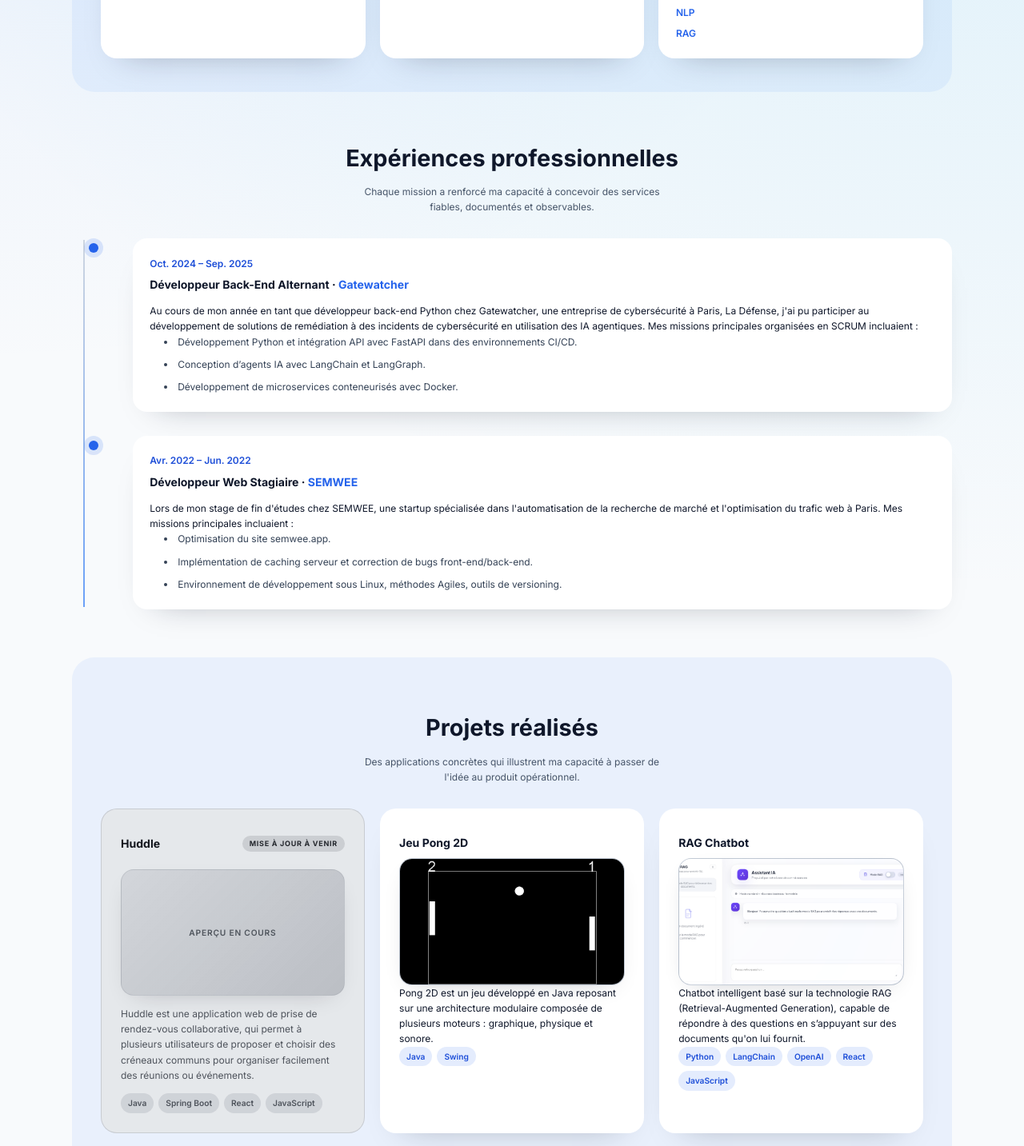
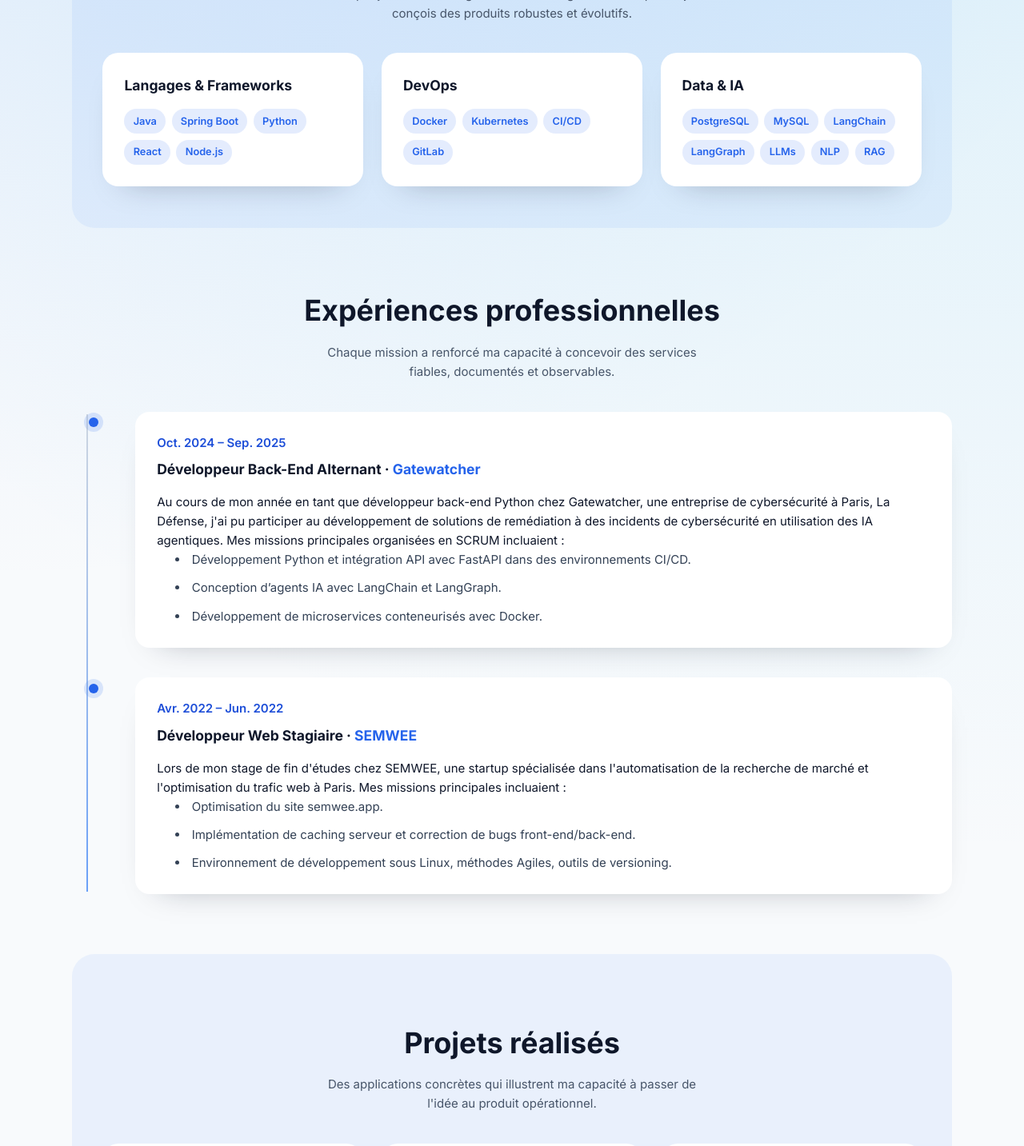
Before and after one commit to regixx20/portfolio, a React (Vite) app: page / in a window 1280 px wide. Shown: the part 960-2393 px from the top of the page at 80% size. Built offline with nearby package versions, Linux system fonts and the light colour scheme.

Commit message:
arrange portfolio

```diff
--- a/src/App.css
+++ b/src/App.css
@@ -1,5 +1,5 @@
 html {
-  font-size: 12px;
+  font-size: 15px;
 }
 
 .app-layout {
@@ -235,13 +235,18 @@ html {
   list-style: none;
   margin: 0;
   padding: 0;
-  display: grid;
-  gap: 0.55rem;
+  display: flex;
+  flex-wrap: wrap;
+  gap: 0.5rem;
 }
 
 .skills-card li {
-  color: #334155;
-  font-weight: 500;
+  background: rgba(37, 99, 235, 0.12);
+  color: #1d4ed8;
+  padding: 0.35rem 0.75rem;
+  border-radius: 999px;
+  font-size: 0.85rem;
+  font-weight: 600;
 }
 
 /* Timeline */
--- a/src/data/projects.js
+++ b/src/data/projects.js
@@ -6,9 +6,9 @@ export const projects = [
   {
     id: "Huddle",
     name: "Huddle",
-    status: "updating",
-    statusLabel: "Mise à jour à venir",
-    tech: ["Java", "Spring Boot", "React", "JavaScript"],
+    // status: "updating",
+    // statusLabel: "Mise à jour à venir",
+    tech: ["Java", "Spring Boot", "Hibernate", "AngularJS", "React"],
     simpleDescription: "Huddle est une application web de prise de rendez-vous collaborative, qui permet à plusieurs utilisateurs de proposer et choisir des créneaux communs pour organiser facilement des réunions ou événements.",
     description:
       "Huddle est une plateforme moderne de planification de rendez-vous, conçue pour simplifier la coordination entre plusieurs participants. Inspirée de Doodle, elle permet aux utilisateurs de : " +
```
Also changed, not shown: public/photo_regix.jpg.
